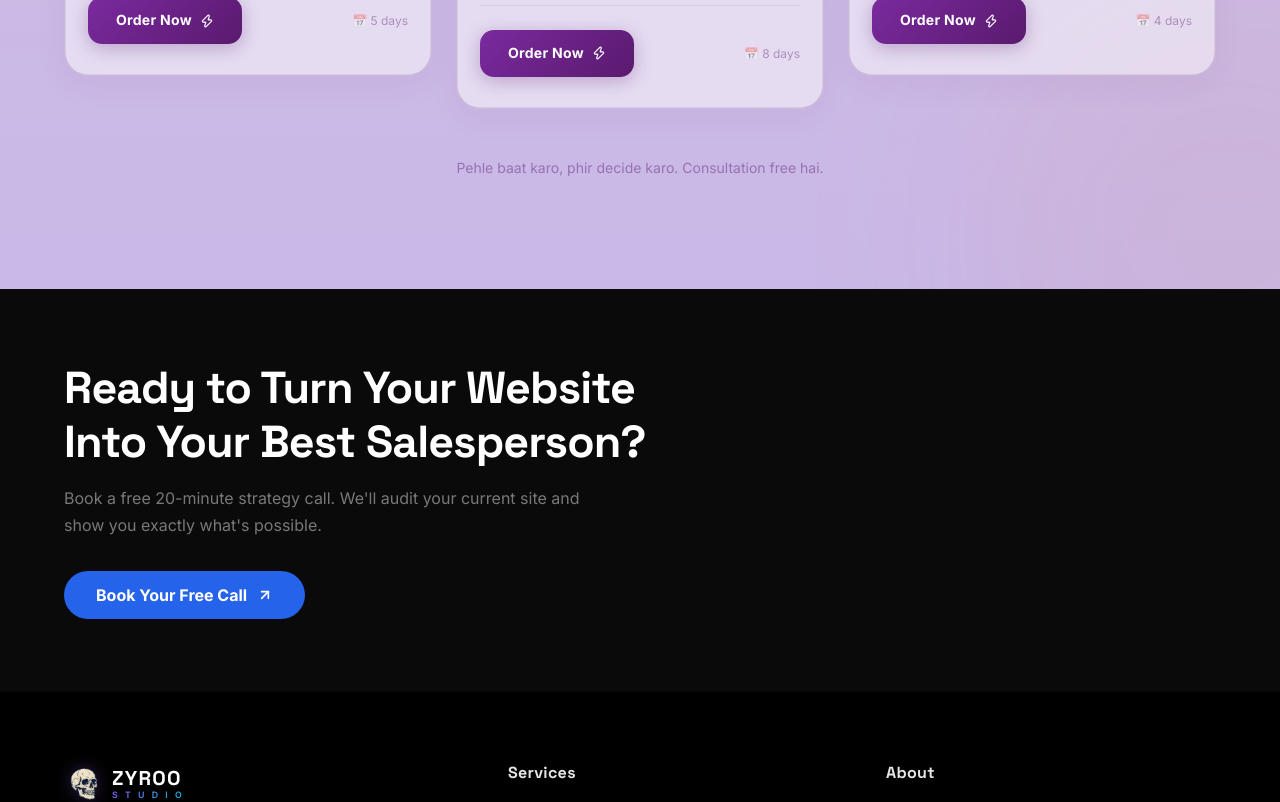
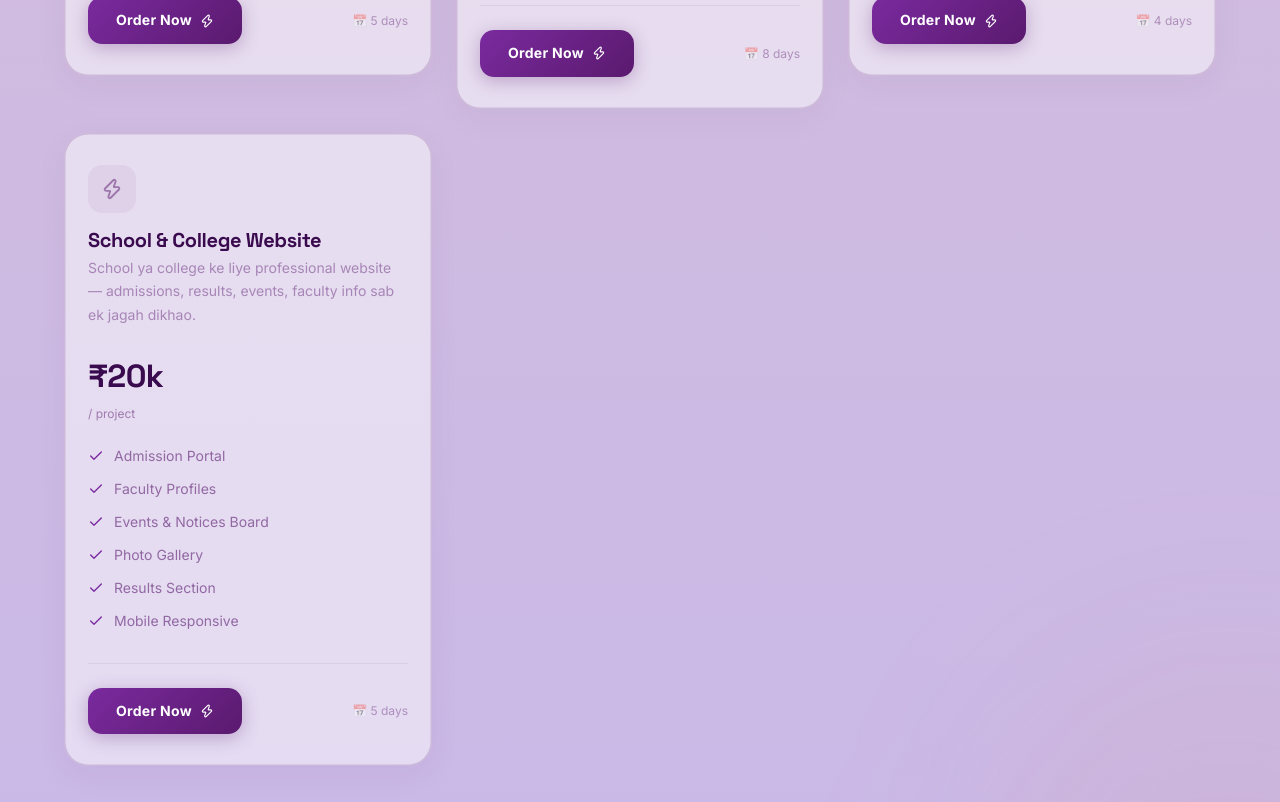
Before and after one commit to Kamlender/zyroo-website, a Next.js app: page /services in a window 1280 px wide. Shown: the part 2260-3062 px from the top of the page. Built offline with nearby package versions, Linux system fonts and the light colour scheme.

Commit message:
feat: add School and College Website service at 20k

```diff
--- a/src/app/services/page.tsx
+++ b/src/app/services/page.tsx
@@ -5,13 +5,16 @@ import Footer from '@/components/Footer';
 import JsonLd from '@/components/JsonLd';
 
 export const metadata: Metadata = {
-  title: 'Our Services',
+  title: {
+    absolute: 'Web Design & Development Services | ZYROO STUDIO',
+  },
   description:
-    'Explore ZYROO web design services — landing pages, portfolios, e-commerce stores, hospital & clinic websites, and custom web apps. Fair pricing, fast delivery.',
+    'Explore ZYROO STUDIO web design and development services. We create high-converting landing pages, e-commerce stores, clinic websites, and custom web applications.',
   alternates: {
     canonical: 'https://tinytoono.in/services',
   },
 };
+
 
 export default function ServicesPage() {
   return (
--- a/src/lib/services.ts
+++ b/src/lib/services.ts
@@ -204,6 +204,27 @@ export const services: Service[] = [
     deliveryDays: 4,
     category: 'Design',
   },
+  {
+    id: 'school-college-website',
+    title: 'School & College Website',
+    shortTitle: 'School/College',
+    description:
+      'School ya college ke liye professional website — admissions, results, events, faculty info sab ek jagah dikhao.',
+    price: 20000,
+    features: [
+      'Admission Portal',
+      'Faculty Profiles',
+      'Events & Notices Board',
+      'Photo Gallery',
+      'Results Section',
+      'Mobile Responsive',
+    ],
+    icon: '🎓',
+    popular: false,
+    gradient: 'linear-gradient(135deg, #f7971e 0%, #ffd200 100%)',
+    deliveryDays: 5,
+    category: 'Development',
+  },
 ];
 
 export const getServiceById = (id: string): Service | undefined => {
```
Also changed, not shown: src/app/about/page.tsx (+23 -1 lines), src/app/page.tsx (+12 -1 lines), src/app/reviews/page.tsx (+23 -1 lines).
